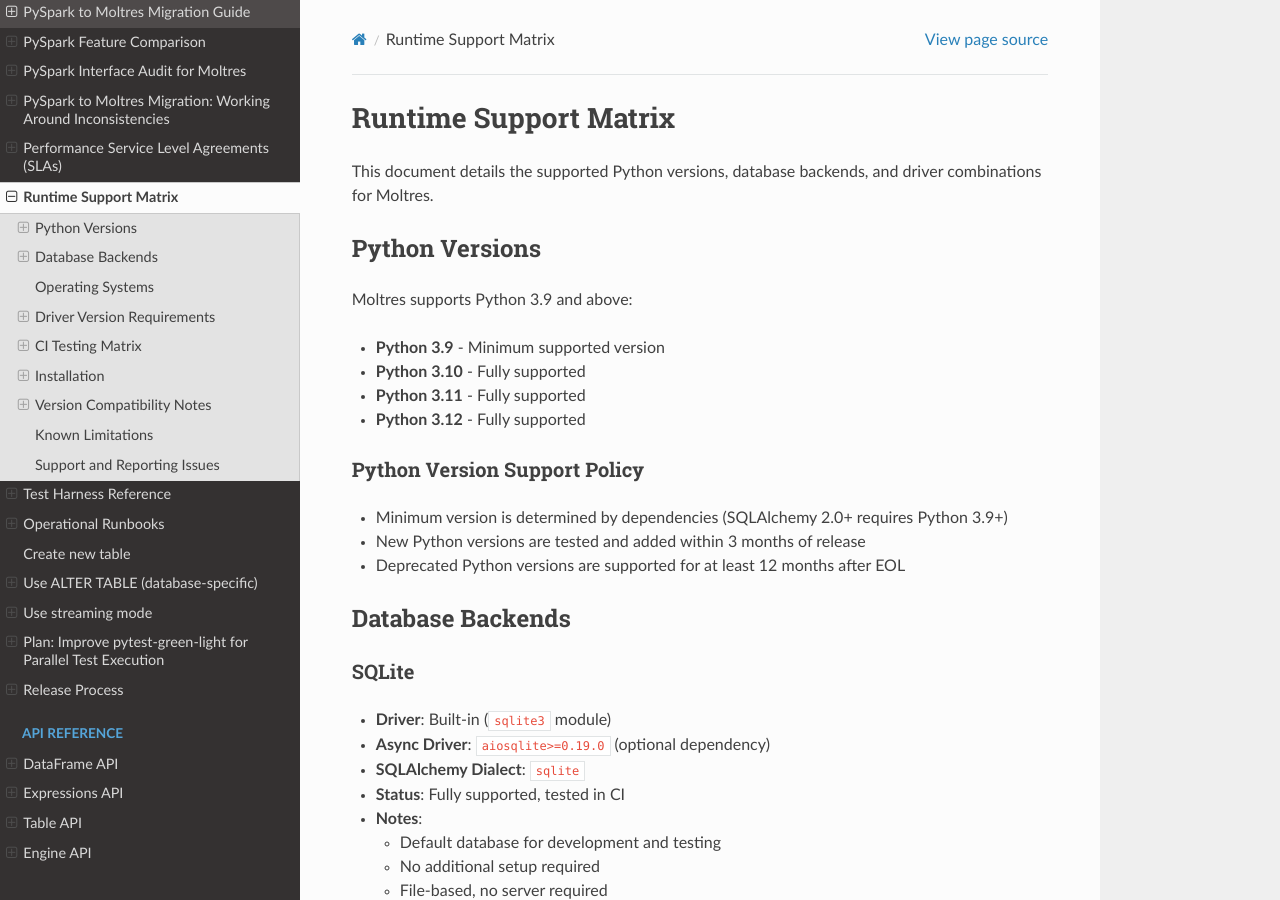
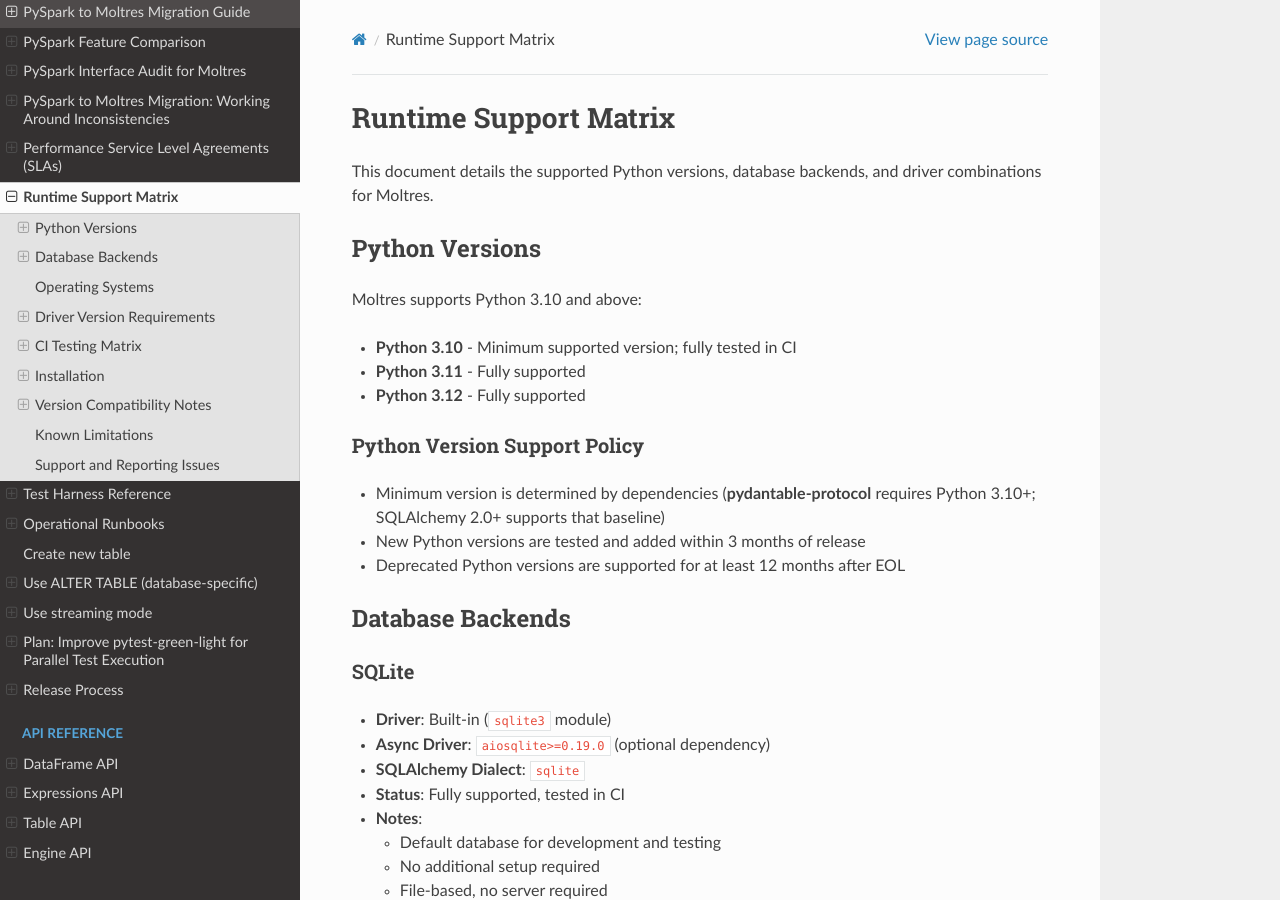
Before and after one commit to eddiethedean/moltres, a Sphinx documentation site: the page built from docs/RUNTIME_MATRIX.md, in a window 1280 px wide and 900 px high. Built offline with Sphinx 7.4.7 and the Read the Docs theme 3.1.0, drawn with Linux system fonts in a browser that asks for light colours; some of the changed text lies outside the part shown.

Commit message:
fix(ci): require Python 3.10+ (pydantable-protocol)
pydantable-protocol 1.14 uses dataclass(slots=True), which fails on 3.9.
Bump requires-python, CI matrix, Ruff/mypy targets, docs, and CHANGELOG.

```diff
--- a/docs/RUNTIME_MATRIX.md
+++ b/docs/RUNTIME_MATRIX.md
@@ -4,16 +4,15 @@
 
 ## Python Versions
 
-Moltres supports Python 3.9 and above:
+Moltres supports Python 3.10 and above:
 
-- **Python 3.9** - Minimum supported version
-- **Python 3.10** - Fully supported
+- **Python 3.10** - Minimum supported version; fully tested in CI
 - **Python 3.11** - Fully supported
 - **Python 3.12** - Fully supported
 
 ### Python Version Support Policy
 
-- Minimum version is determined by dependencies (SQLAlchemy 2.0+ requires Python 3.9+)
+- Minimum version is determined by dependencies (**pydantable-protocol** requires Python 3.10+; SQLAlchemy 2.0+ supports that baseline)
 - New Python versions are tested and added within 3 months of release
 - Deprecated Python versions are supported for at least 12 months after EOL
 
@@ -115,7 +114,6 @@
 
 ### Python × OS Matrix
 
-- Python 3.9 × Ubuntu, macOS, Windows
 - Python 3.10 × Ubuntu, macOS, Windows
 - Python 3.11 × Ubuntu, macOS, Windows
 - Python 3.12 × Ubuntu, macOS, Windows
@@ -184,12 +182,9 @@
 - Improved type hints
 - Better connection pooling
 
-### Python 3.9+
+### Python 3.10+
 
-Python 3.9 is the minimum version due to:
-- Type hint improvements (PEP 585, PEP 604)
-- SQLAlchemy 2.0 requirements
-- Modern async/await support
+Python 3.10 is the minimum version because **moltres-core** depends on **pydantable-protocol**, which uses language features such as ``dataclass(slots=True)`` (Python 3.10+). SQLAlchemy 2.0 and the rest of the stack are compatible with this baseline.
 
 ## Known Limitations
 
```
Also changed, not shown: CHANGELOG.md (+4 -0 lines), README.md (+1 -1 lines), docs/PROJECT_CHARTER.md (+1 -1 lines), docs/PROJECT_SCOPE_STATEMENT.md (+2 -2 lines), docs/RUNTIME_SUPPORT.md (+1 -2 lines), docs/index.md (+1 -1 lines), pyproject.toml (+4 -5 lines), 2 other files.
